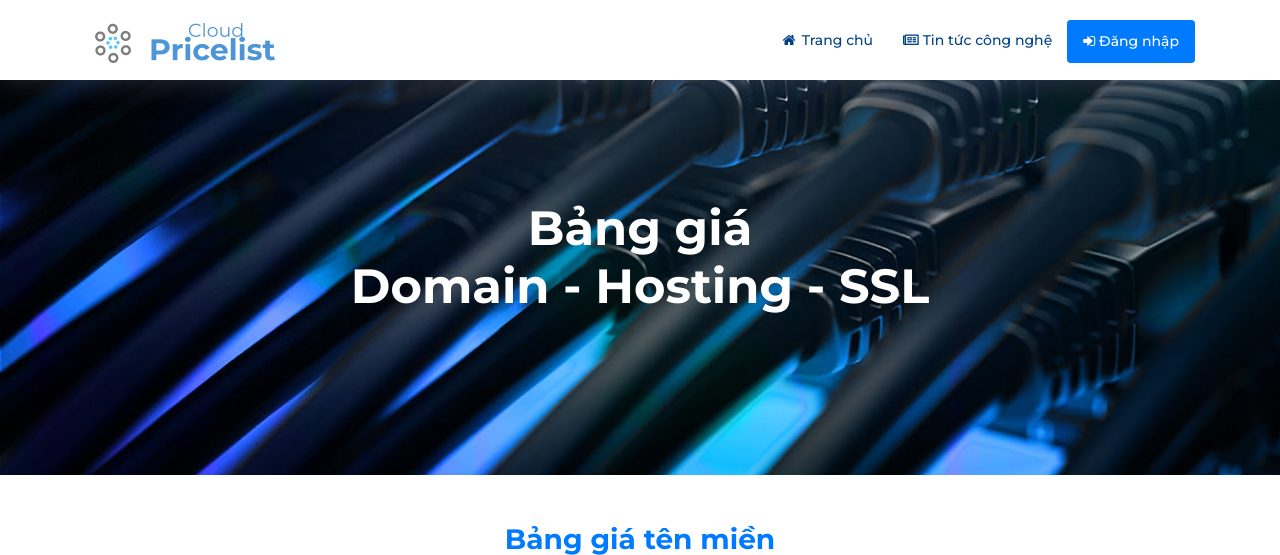
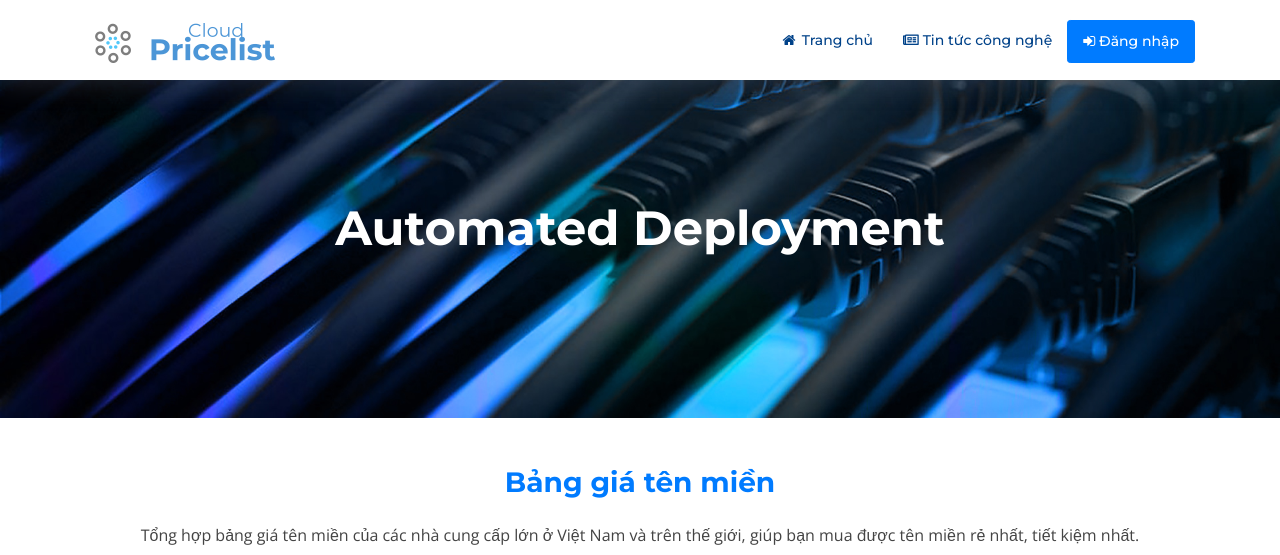
Before and after one commit to QuocCuong97/pricelist, a Django app: page / in a window 1280 px wide. Shown: the top 555 px of the page. Run offline with Django 3.2, Linux system fonts and the light colour scheme; data comes from the database, SQL or seed files in the repository; some libraries are stand-ins or nearby versions.

Commit message:
Test Header

```diff
--- a/domain/templates/domain/base.html
+++ b/domain/templates/domain/base.html
@@ -61,7 +61,7 @@
   <section id="intro" class="clearfix">
     <div class="container text-center">
       <div class="intro-info">
-        <h2>Bảng giá<br>Domain - Hosting - SSL</h2>
+        <h2>Automated Deployment</h2>
       </div>
     </div>
   </section>
```
